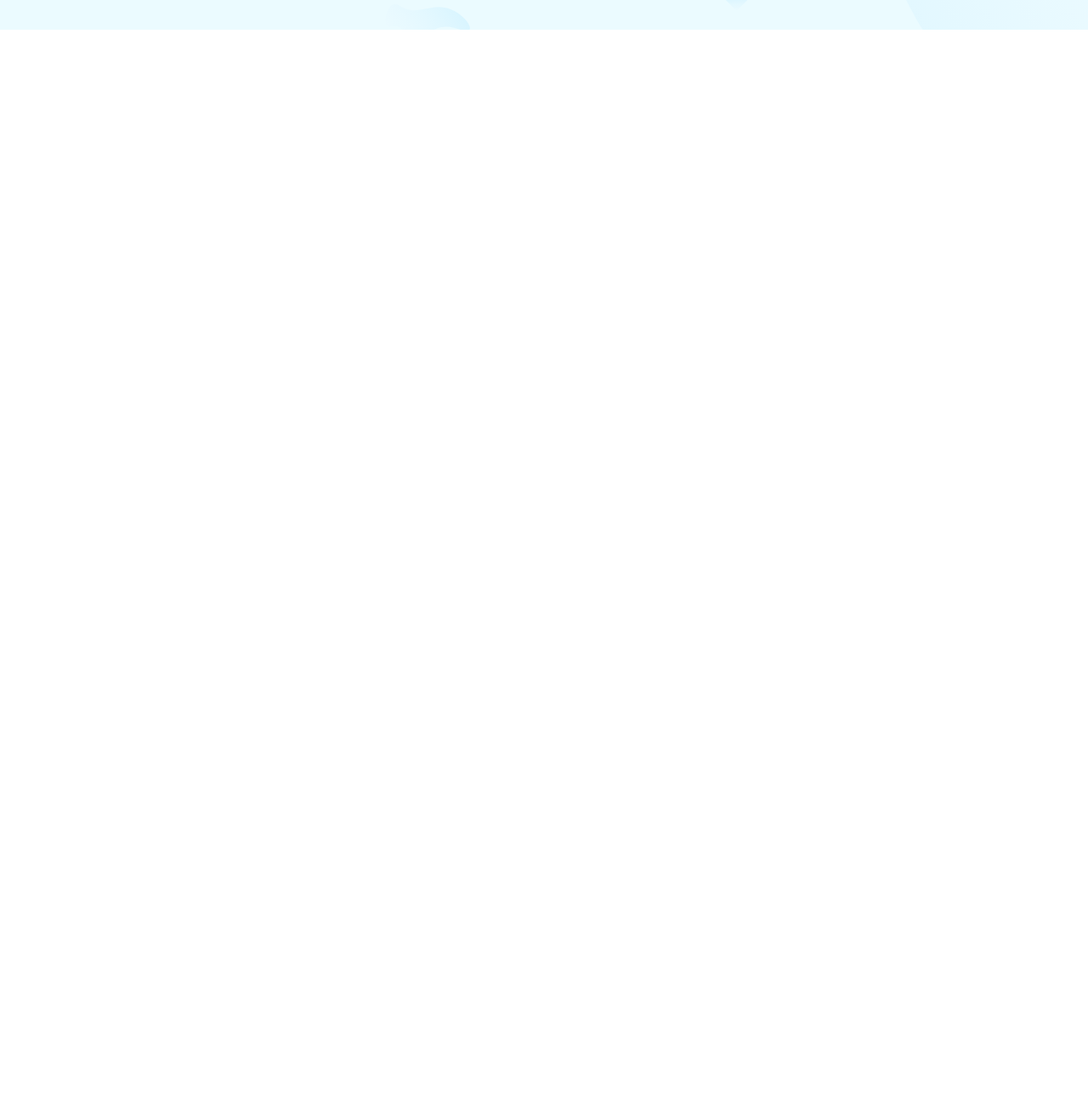
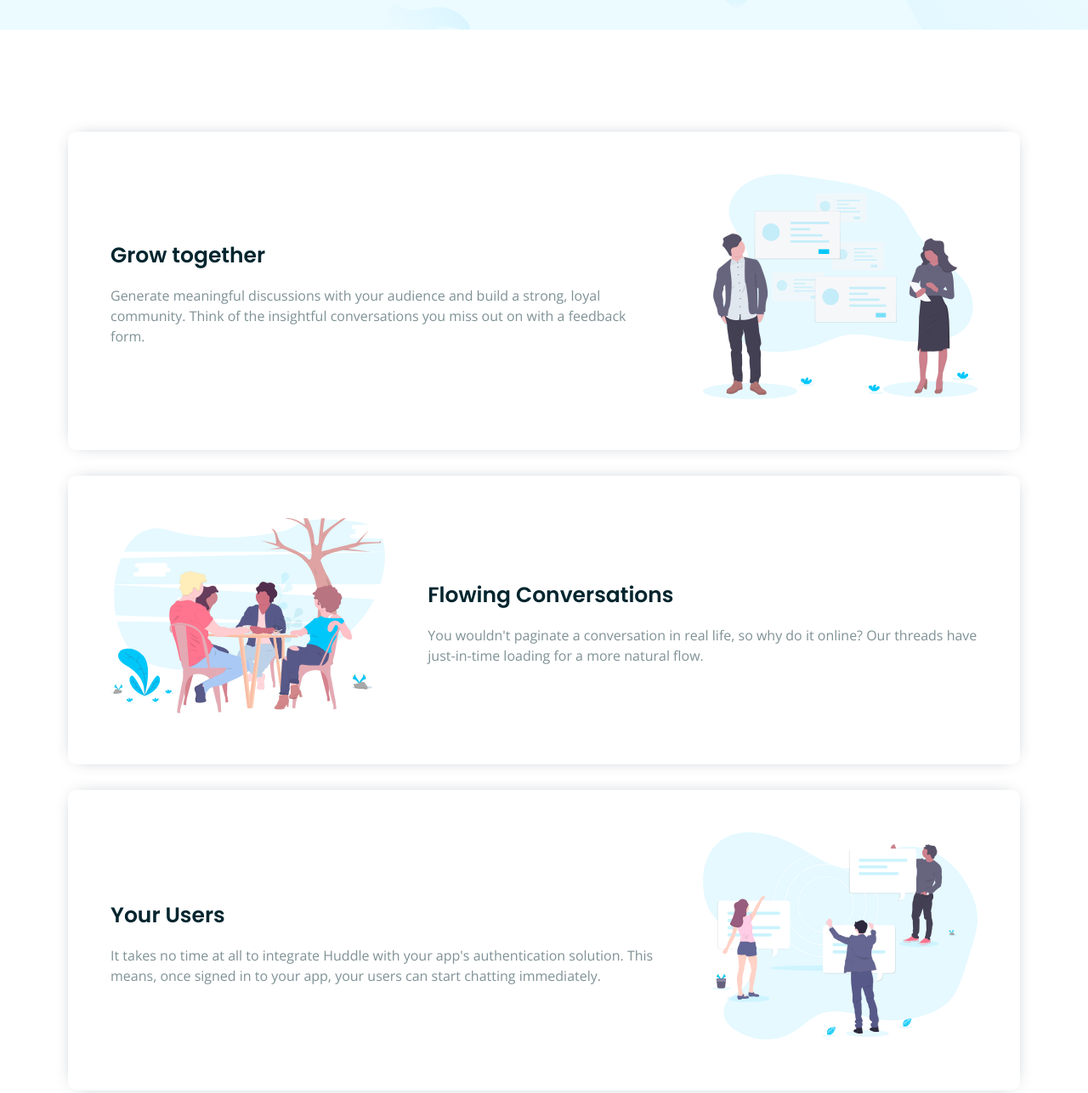
Before and after one commit to brain-shutdown/Huddle-landing-page-2, a plain HTML site: page index.html in a window 1280 px wide. Shown: the part 521-1808 px from the top of the page at 85% size. Before the commit the page ends 800 px from the top, so only its background shows below. Drawn offline with nearby package versions, Linux system fonts and the light colour scheme.

Commit message:
Feature block added

```diff
--- a/index.html
+++ b/index.html
@@ -30,7 +30,44 @@
                 <img src="images/illustration-mockups.svg" alt="" class="hero__mockup" />
             </div>
         </header>
-
+        <section class="container block">
+            <article class="card feature">
+                <picture class="feature__image">
+                    <img src="images/illustration-grow-together.svg" alt="" />
+                </picture>
+                <div class="feature__content">
+                    <h2 class="feature__heading">Grow together</h2>
+                    <p>
+                        Generate meaningful discussions with your audience and build a strong, loyal community. Think of the insightful conversations
+                        you miss out on with a feedback form.
+                    </p>
+                </div>
+            </article>
+            <article class="card feature">
+                <picture class="feature__image">
+                    <img src="images/illustration-flowing-conversation.svg" alt="" />
+                </picture>
+                <div class="feature__content">
+                    <h2 class="feature__heading">Flowing Conversations</h2>
+                    <p>
+                        You wouldn't paginate a conversation in real life, so why do it online? Our threads have just-in-time loading for a more
+                        natural flow.
+                    </p>
+                </div>
+            </article>
+            <article class="card feature">
+                <picture class="feature__image">
+                    <img src="images/illustration-your-users.svg" alt="" />
+                </picture>
+                <div class="feature__content">
+                    <h2 class="feature__heading">Your Users</h2>
+                    <p>
+                        It takes no time at all to integrate Huddle with your app's authentication solution. This means, once signed in to your app,
+                        your users can start chatting immediately.
+                    </p>
+                </div>
+            </article>
+        </section>
         <!--   Ready To Build Your Community? Get Started For Free Lorem ipsum dolor sit amet,
         consectetur adipiscing elit, sed do eiusmod tempor incididunt ut labore et dolore magna aliqua +1-543-123-4567 example@huddle.com About Us
         What We Do FAQ Career Blog Contact Us &copy; Copyright 2018 Huddle. All rights reserved. -->
```
